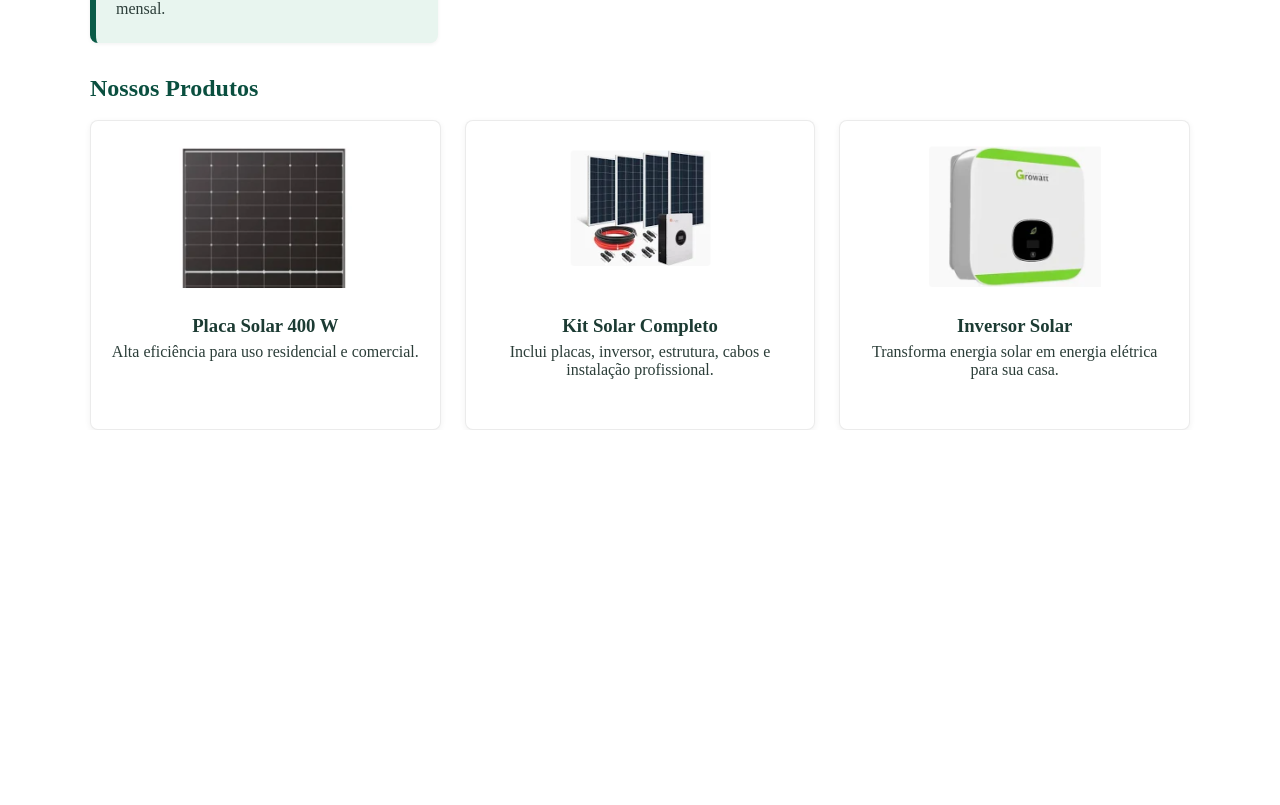
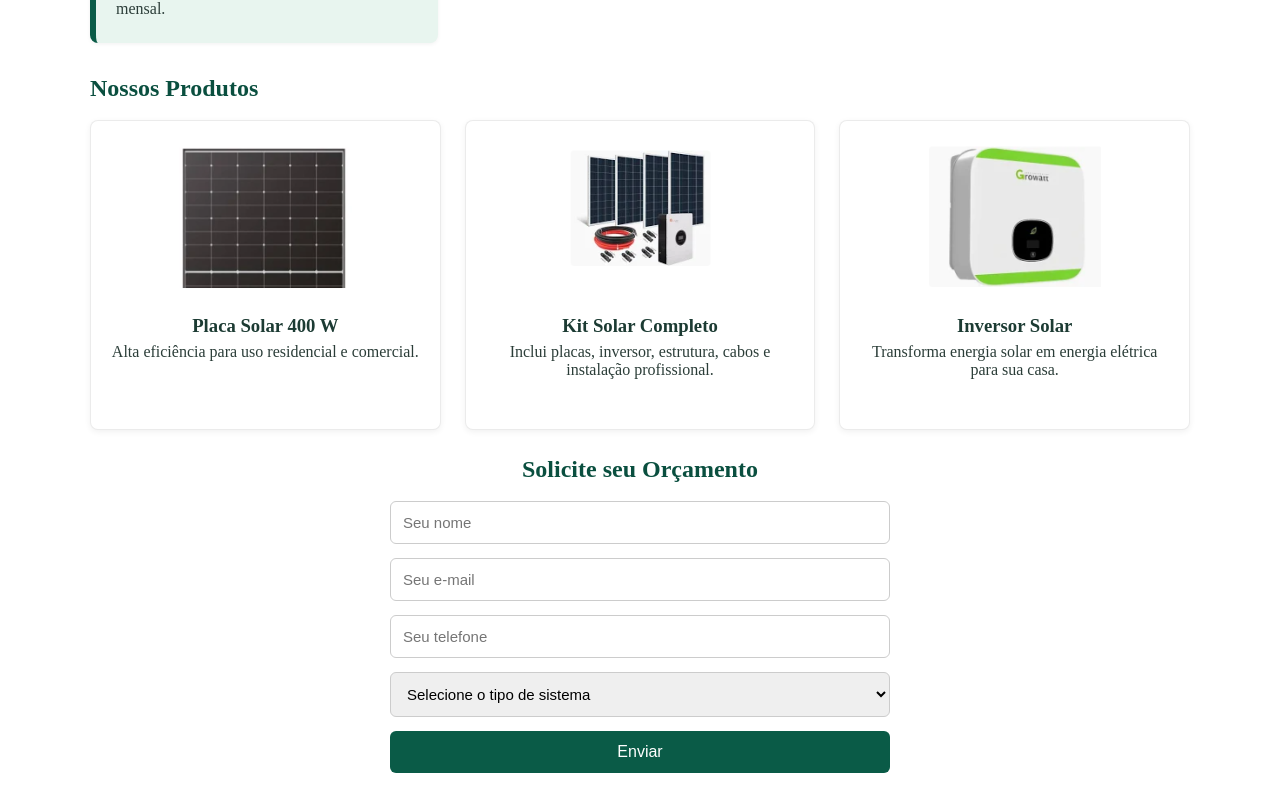
Before and after one commit to paulinhodeveloper/EnergiaSolarSenai, a React (Vite) app in the folder energia-solar/: page / in a window 1280 px wide. Shown: the part 1440-2245 px from the top of the page. Before the commit the page ends 1870 px from the top, so only its background shows below. Built offline with nearby package versions, Linux system fonts and the light colour scheme.

Commit message:
m02s08 ex5

```diff
--- a/energia-solar/src/App.jsx
+++ b/energia-solar/src/App.jsx
@@ -3,6 +3,7 @@ import Navbar from './components/Navbar';
 import SobreNos from './components/SobreNos';
 import PorQueInvestir from './components/PorQueInvestir';
 import Produtos from './components/Produtos';
+import Orcamento from './components/Orcamento';
 import './App.css';
 
 export default function App() {
@@ -17,6 +18,7 @@ export default function App() {
       <SobreNos />
       <PorQueInvestir />
       <Produtos />
+      <Orcamento />
     </>
   );
 }
--- /dev/null
+++ b/energia-solar/src/components/Orcamento.css
@@ -0,0 +1,41 @@
+
+.orcamento-section {
+    max-width: 500px;
+    margin: 60px auto 32px auto;
+    padding: 0 20px;
+  }
+
+  .orcamento-section h2 {
+    color: #0a4f3f;
+    margin-bottom: 18px;
+    text-align: center;
+  }
+
+  .orcamento-form {
+    display: flex;
+    flex-direction: column;
+    gap: 14px;
+  }
+
+  .orcamento-form input,
+  .orcamento-form select {
+    padding: 12px;
+    border: 1px solid #ccc;
+    border-radius: 6px;
+    font-size: 15px;
+  }
+
+  .orcamento-form button {
+    background-color: #0a5b47;
+    color: white;
+    padding: 12px;
+    font-size: 16px;
+    border: none;
+    border-radius: 6px;
+    cursor: pointer;
+    transition: background-color 0.3s;
+  }
+
+  .orcamento-form button:hover {
+    background-color: #097a5f;
+  }
--- /dev/null
+++ b/energia-solar/src/components/Orcamento.jsx
@@ -0,0 +1,69 @@
+import React, { useState } from 'react';
+import './Orcamento.css';
+
+export default function Orcamento() {
+  const [formData, setFormData] = useState({
+    nome: '',
+    email: '',
+    telefone: '',
+    tipoSistema: ''
+  });
+
+  const handleChange = (e) => {
+    const { name, value } = e.target;
+    setFormData((prev) => ({ ...prev, [name]: value }));
+  };
+
+  const handleSubmit = (e) => {
+    e.preventDefault();
+    console.log('Dados enviados:', formData);
+    alert('Formulário enviado com sucesso!');
+    setFormData({ nome: '', email: '', telefone: '', tipoSistema: '' });
+  };
+
+  return (
+    <section id="orcamento" className="orcamento-section">
+      <h2>Solicite seu Orçamento</h2>
+
+      <form onSubmit={handleSubmit} className="orcamento-form">
+        <input
+          type="text"
+          name="nome"
+          placeholder="Seu nome"
+          value={formData.nome}
+          onChange={handleChange}
+          required
+        />
+        <input
+          type="email"
+          name="email"
+          placeholder="Seu e-mail"
+          value={formData.email}
+          onChange={handleChange}
+          required
+        />
+        <input
+          type="tel"
+          name="telefone"
+          placeholder="Seu telefone"
+          value={formData.telefone}
+          onChange={handleChange}
+          required
+        />
+        <select
+          name="tipoSistema"
+          value={formData.tipoSistema}
+          onChange={handleChange}
+          required
+        >
+          <option value="">Selecione o tipo de sistema</option>
+          <option value="residencial">Residencial</option>
+          <option value="comercial">Comercial</option>
+          <option value="rural">Rural</option>
+        </select>
+
+        <button type="submit">Enviar</button>
+      </form>
+    </section>
+  );
+}
```
